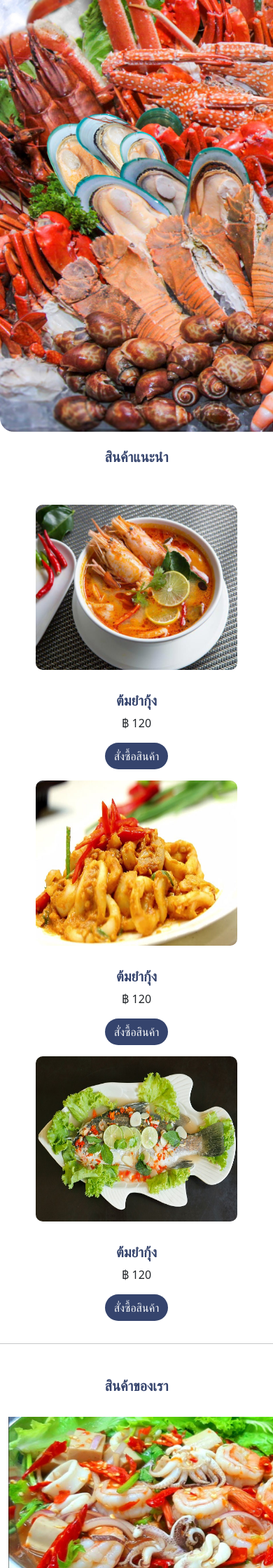
After one commit to jakkti12/Storedata, a CodeIgniter app: the page made by application/views/content.php in a window 390 px wide; the page is wider, and only the part inside the window is pictured. The commit adds this page. Shown: the top 2240 px of that part at 70% size. Run offline with CodeIgniter, Linux system fonts and the light colour scheme.

Commit message:
add content

```diff
--- a/application/views/auth/login.php
+++ b/application/views/auth/login.php
@@ -21,7 +21,7 @@
               <div class="row text-center">
                 <div style="position:relative; top:20px;" class="text-end">
                   <a href="<?php echo base_url(''); ?>">
-                    <img src="/assets/img//close.png" alt="">
+                    <img src="/assets/img/close.png" alt="">
                   </a>
                 </div>
                 <h4 style="color: #35446D; font-weight: 800; font-family: 'Inter', sans-serif;
--- a/application/views/auth/register.php
+++ b/application/views/auth/register.php
@@ -16,7 +16,7 @@
         <div class="row text-center mt-1">
             <div class="col">
                 <div class="w-100 p-1">
-                    <img style="width: 300px" src="../assets/img/Logo.png" />
+                    <img src="/assets/img//Logo.png" />
                 </div>
             </div>
         </div>
@@ -25,8 +25,8 @@
                 <div class="card" style="border-radius: 50px;">
                     <div class="card-body" style="margin: 50px;">
                         <div style="position:relative; top:-20px;" class="text-end">
-                            <a href="<?php echo base_url('landing'); ?>">
-                                <img src="../../../assets/img/close.png" alt="" style="width: 15px;">
+                            <a href="<?php echo base_url(''); ?>">
+                                <img src="/assets/img//close.png" alt="">
                             </a>
                         </div>
                         <h4 class="text-center" style="color:#35446D; margin-top: -40px;
--- /dev/null
+++ b/application/views/content.php
@@ -0,0 +1,96 @@
+<!DOCTYPE html>
+<html lang="en">
+
+<head>
+    <meta charset="UTF-8">
+    <meta name="viewport" content="width=device-width, initial-scale=1.0">
+    <title>Document</title>
+    <link href="/assets/css/bootstrap.css" rel="stylesheet">
+</head>
+
+<body>
+    <!-- content -->
+    <div class="text-center">
+        <img src="../assets/img/content.jpg" alt="" width="1000px" height="auto" class="rounded-4" style="margin-top: -50px; border-radius: 20px;">
+    </div>
+        <div class="text-center pt-4">
+            <h5 style="color: #35446d; font-weight: 700;">สินค้าแนะนำ</h5>
+        </div>
+
+            <div class="container container-fluid pt-5"><center>
+                <div class="row">
+
+
+                    <div class="col-md-4">
+                        <div class="text-center" style="width: 18rem;">
+                            <img src="../assets/img/1.jpg" class="card-img-top" alt="..." width="304" height="236" style="border-radius: 10px;">
+                            <div class="card-body">
+                                <h5 class="card-title pt-3" style="color: #35446d; font-weight: 700;">ต้มยำกุ้ง</h5>
+                                <p class="card-text">฿ 120</p>
+                                <a href="#" class="btn text-light" style="background-color: #35446d; border-radius: 20px;">สั่งซื้อสินค้า</a>
+                            </div>
+                        </div>
+                    </div>
+
+                    <div class="col-md-4">
+                        <div class=" text-center" style="width: 18rem;">
+                            <img src="../assets/img/2.jpg" class="card-img-top" alt="..." width="304" height="236" style="border-radius: 10px;">
+                            <div class="card-body">
+                                <h5 class="card-title pt-3" style="color: #35446d; font-weight: 700;">ต้มยำกุ้ง</h5>
+                                <p class="card-text">฿ 120</p>
+                                <a href="#" class="btn text-light" style="background-color: #35446d; border-radius: 20px;">สั่งซื้อสินค้า</a>
+                            </div>
+                        </div>
+                    </div>
+
+                    <div class="col-md-4">
+                        <div class=" text-center" style="width: 18rem;">
+                            <img src="../assets/img/3.jpg" class="card-img-top" alt="..." width="304" height="236" style="border-radius: 10px;">
+                            <div class="card-body">
+                                <h5 class="card-title pt-3" style="color: #35446d; font-weight: 700;">ต้มยำกุ้ง</h5>
+                                <p class="card-text">฿ 120</p>
+                                <a href="#" class="btn text-light" style="background-color: #35446d; border-radius: 20px;">สั่งซื้อสินค้า</a>
+                            </div>
+                        </div>
+                    </div>
+
+
+                </div></center>
+            </div>
+
+    <hr />
+    <div class="container-fluid">
+    <div class="row text-center mt-5">
+        <h5 style="color: #35446d; font-weight: 700;">สินค้าของเรา</h5>
+        <div class="row mt-4">
+            <div class="col-md-4">
+                <a href=""><img src="../assets/img/4.jpg" alt="" width="500" height="280"></a>
+            </div>
+            <div class="col-md-4">
+                <a href=""><img src="../assets/img/5.jpg" alt="" width="500" height="280"></a>
+            </div>
+            <div class="col-md-4">
+                <a href=""><img src="../assets/img/6.jpg" alt="" width="500" height="280"></a>
+            </div>
+        </div>
+    </div>
+
+    <div class="row pt-4">
+        <div class="col-lg-3">
+            <a href=""><img src="../assets/img/7.jpg" alt="" width="376" height="200"></a>
+        </div>
+        <div class="col-lg-3">
+            <a href=""><img src="../assets/img/8.jpg" alt="" width="376" height="200"></a>
+        </div>
+        <div class="col-lg-3">
+            <a href=""><img src="../assets/img/9.jpg" alt="" width="376" height="200"></a>
+        </div>
+        <div class="col-lg-3">
+            <a href=""><img src="../assets/img/10.jpg" alt="" width="376" height="200"></a>
+        </div>
+    </div>
+</div>
+<div style="height: 40px;"></div>
+</body>
+
+</html>
```
Also changed, not shown: application/views/footer.php (added, +40 -0 lines), application/views/header.php (added, +90 -0 lines), assets/img/Logo.png, assets/img/close.png, assets/img/facebook.png, assets/img/line.png (added), assets/img/original/Logo.png (added), assets/img/original/close.png (added), assets/img/original/facebook.png (added), assets/img/original/line (1).png (renamed from assets/img/line (1).png), assets/img/original/youtube.png (added), assets/img/youtube.png.
